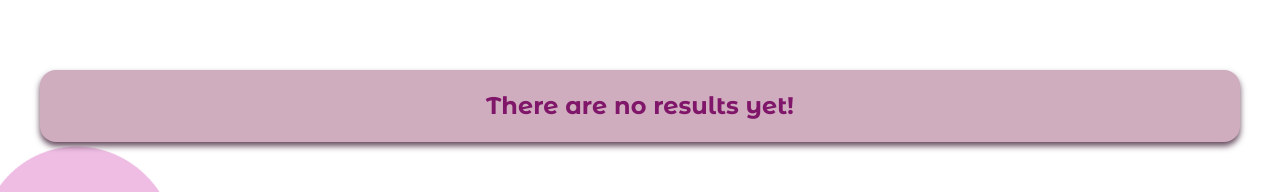
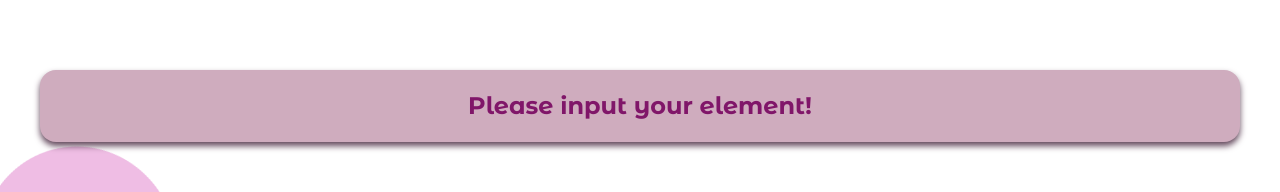
Before and after one commit to MaheswaraKaindra/Tubes2_BrokenHeart, a Next.js app in the folder src/frontend/: page /bfs in a window 1280 px wide. Shown: the part 302-494 px from the top of the page. Built offline with nearby package versions, Linux system fonts and the light colour scheme.

Commit message:
fix: minor bug

```diff
--- a/src/frontend/components/ElementCard.js
+++ b/src/frontend/components/ElementCard.js
@@ -8,7 +8,7 @@ export const ElementCard = ({ picture, name }) => {
       {picture && (
         <Image
           src={picture}
-          alt={name}
+          alt={name? name : "Image"}
           width={100}
           height={100}
           className='rounded-2xl w-full shadow-sm'
--- a/src/frontend/components/MultipleResultCard.js
+++ b/src/frontend/components/MultipleResultCard.js
@@ -11,7 +11,7 @@ export const MultipleResultCard = ({ result, max }) => {
       {selectedIndex === null && Array.isArray(result?.recipes) ? (
         <>
           <div className='text-center font-monts text-2xl font-bold text-purple-dark'>
-            Click one of the following to see the Tree of the selected recipe!
+            Click one of the following to see the visualized Tree of the selected recipe!
           </div>
           {result.recipes.slice(0, max ?? result.recipes.length).map((item, index) => (
             <CombinationCard
--- a/src/frontend/components/SearchPage.js
+++ b/src/frontend/components/SearchPage.js
@@ -22,11 +22,11 @@ export const SearchPage = (algorithm) => {
   }, [isToggled]);
 
 const handleSubmit = async () => {
-  // const endpoint = algoritm
   let endpoint = algorithm.algorithm === "bfs" ? "bfs" : "dfs";
   if (isToggled) {
     endpoint += "multiple";
   }
+  console.log("Endpoint:", endpoint);
 
   try {
     const res = await fetch(`http://localhost:8080/api/${endpoint}`, {
@@ -114,7 +114,7 @@ const handleSubmit = async () => {
                       if (!isNaN(value) && Number.isInteger(Number(value))) {
                         const num = Number(value);
                         if (result && num > result.recipes.length) {
-                          alert(`Please enter a value less than or equal to ${result.recipes.length}.`);
+                          alert(`We're sorry, the maximum number of recipes provided is ${result.recipes.length}.`);
                         } else {
                           setMaxResults(num);
                           console.log("Max Results:", num);
@@ -143,11 +143,17 @@ const handleSubmit = async () => {
 
       {/* result */}
         <div className='w-full font-bold flex flex-col items-center justify-center gap-10 font-monts text-purple-dark mt-10 '>
-          <div className=' px-10 py-5 text-center flex flex-col gap-5 items-center justify-center w-full h-full rounded-2xl bg-purple-light shadow-dark-light text-2xl'>
-            {result ? (
-              "Here are the recipes to find:"
+            <div className='px-10 py-5 text-center flex flex-col gap-5 items-center justify-center w-full h-full rounded-2xl bg-purple-light shadow-dark-light text-2xl'>
+            {input && !result ? (
+              "Sorry, the element you've entered is not valid! Please recheck your input."
+            ) : result && !isToggled ? (
+              "Here's the shortest recipe to find:"
+            ) : result && isToggled && Array.isArray(result.trees) && result.trees.length > 0 ? (
+              "Here are the available recipes to find:"
+            ) : input && result && isToggled && Array.isArray(result.trees) && result.trees.length === 0 ? (
+              "Sorry, no available recipes found for this element!"
             ) : (
-              "There are no results yet!"
+              "Please input your element!"
             )}
             </div>
             {result && !isToggled && (
@@ -177,10 +183,15 @@ const handleSubmit = async () => {
           )}
 
           {/* kalau multiple, lgsg tampilin result treenya */}
-          {result && isToggled &&(
-          <MultipleResultCard result = {result} max = {maxResults}/>)
-          }
-
+          {result && isToggled && Array.isArray(result.trees) && result.trees.length > 0 ? (
+            <>
+              <MultipleResultCard result={result} max={maxResults} />
+            </>
+          ) : result && isToggled ? (
+              <div className='text-xl font-semibold text-center'>
+                Sorry, no available recipes found for this element, please recheck the element you've entered!
+              </div>
+          ) : null}
       </div>
     </div>
   )
```
Lines whose indentation alone changed are shown as unchanged.
